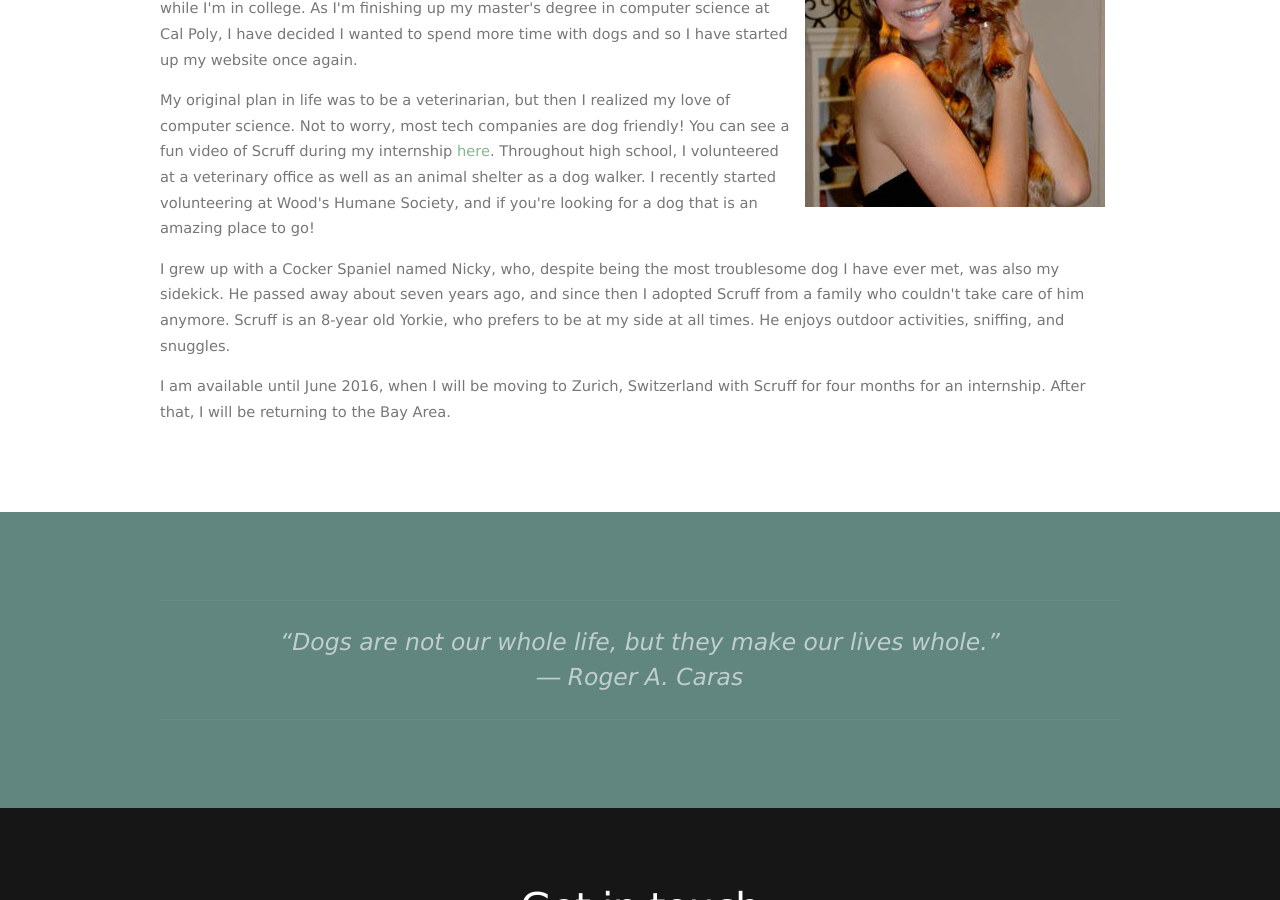
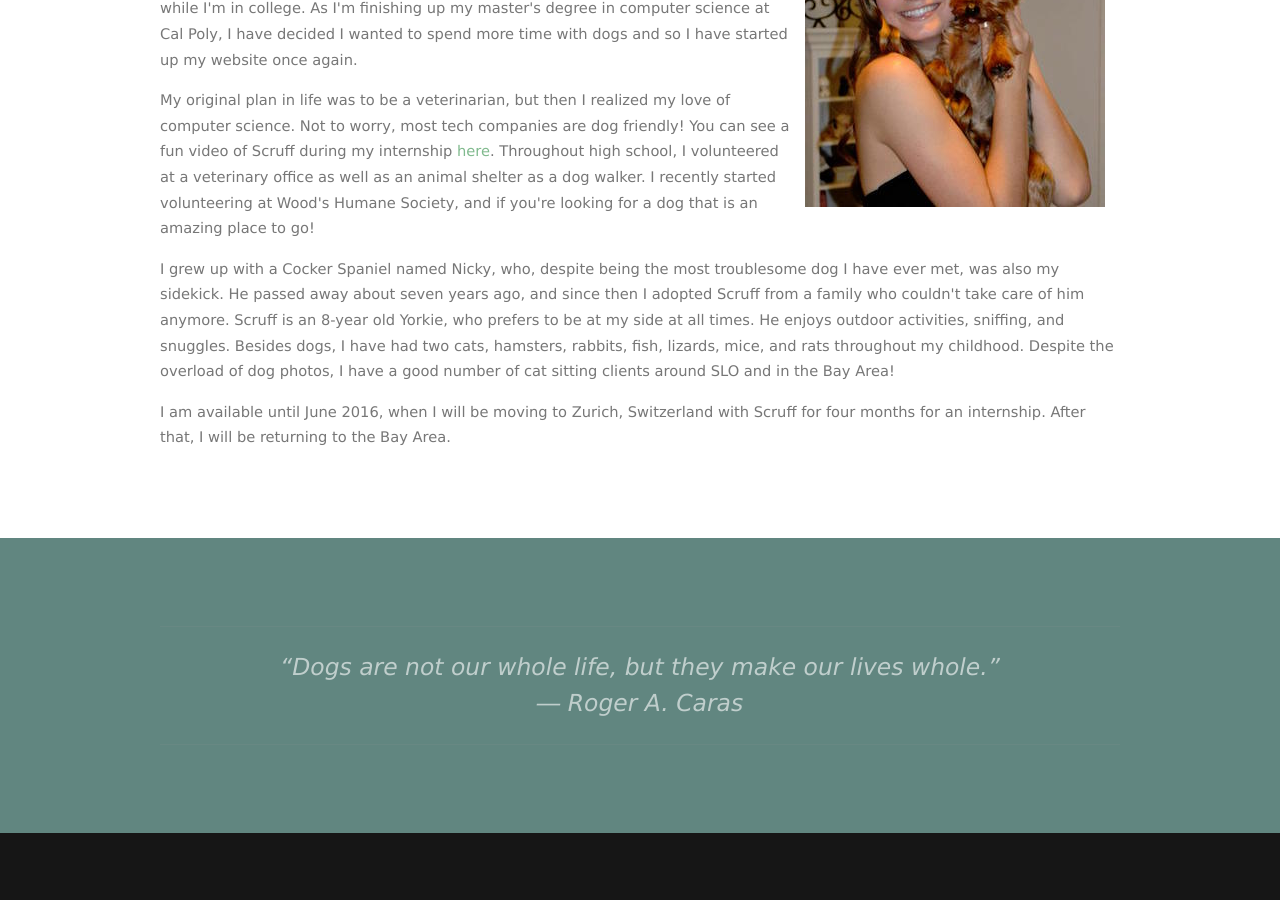
Before and after one commit to vanessaforney/vanessaforney.github.io, a Jekyll site: the page built from about-me.html, in a window 1280 px wide and 900 px high, scrolled down 785 px. Built offline with Jekyll 4.4.1, drawn with Linux system fonts in a browser that asks for light colours; nearby versions of some CDN libraries.

Commit message:
Fixes images

```diff
--- a/about-me.html
+++ b/about-me.html
@@ -18,7 +18,7 @@ layout: default
 				My original plan in life was to be a veterinarian, but then I realized my love of computer science. Not to worry, most tech companies are dog friendly! You can see a fun video of Scruff during my internship <a href="https://www.youtube.com/watch?v=upquRwSaBqs">here</a>. Throughout high school, I volunteered at a veterinary office as well as an animal shelter as a dog walker. I recently started volunteering at Wood's Humane Society, and if you're looking for a dog that is an amazing place to go!
 				</p>
 				<p>
-				I grew up with a Cocker Spaniel named Nicky, who, despite being the most troublesome dog I have ever met, was also my sidekick. He passed away about seven years ago, and since then I adopted Scruff from a family who couldn't take care of him anymore. Scruff is an 8-year old Yorkie, who prefers to be at my side at all times. He enjoys outdoor activities, sniffing, and snuggles.
+				I grew up with a Cocker Spaniel named Nicky, who, despite being the most troublesome dog I have ever met, was also my sidekick. He passed away about seven years ago, and since then I adopted Scruff from a family who couldn't take care of him anymore. Scruff is an 8-year old Yorkie, who prefers to be at my side at all times. He enjoys outdoor activities, sniffing, and snuggles. Besides dogs, I have had two cats, hamsters, rabbits, fish, lizards, mice, and rats throughout my childhood. Despite the overload of dog photos, I have a good number of cat sitting clients around SLO and in the Bay Area!
 				</p>
 				<p>
 				I am available until June 2016, when I will be moving to Zurich, Switzerland with Scruff for four months for an internship. After that, I will be returning to the Bay Area.
--- a/past-clients.html
+++ b/past-clients.html
@@ -13,7 +13,7 @@ layout: default
 				<img src="assets/images/past-clients/scruff.jpg" alt="Scruff" height="300" width="300">
 				<img src="assets/images/past-clients/scruff2.jpg" alt="Scruff" height="300" width="300">
 				<img src="assets/images/past-clients/koda.jpg" alt="Scruff" height="300" width="300">
-				<img src="assets/images/past-clients/bodaboda.jpg" alt="Scruff" height="300" width="300">
+				<img src="assets/images/past-clients/bodaboda.png" alt="Scruff" height="300" width="300">
 				<img src="assets/images/past-clients/chase.jpg" alt="Scruff" height="300" width="300">
 				<img src="assets/images/past-clients/cj.jpg" alt="Scruff" height="300" width="300">
 				<img src="assets/images/past-clients/elly.jpg" alt="Scruff" height="300" width="300">
@@ -27,7 +27,7 @@ layout: default
 				<img src="assets/images/past-clients/moose2.jpg" alt="Scruff" height="300" width="300">
 				<img src="assets/images/past-clients/oscarbrooke.jpg" alt="Scruff" height="300" width="300">
 				<img src="assets/images/past-clients/scout.jpg" alt="Scruff" height="300" width="300">
-				<img src="assets/images/past-clients/scoutspencer.jpg" alt="Scruff" height="300" width="300">
+				<img src="assets/images/past-clients/scoutspencer.png" alt="Scruff" height="300" width="300">
 				<img src="assets/images/past-clients/tired.jpg" alt="Scruff" height="300" width="300">
 				<img src="assets/images/past-clients/mitchell2.jpg" alt="Scruff" height="300" width="300">
 				<img src="assets/images/past-clients/keenai.jpg" alt="Scruff" height="300" width="300">
```
Also changed, not shown: assets/images/past-clients/bodaboda.JPG (deleted), assets/images/past-clients/bodaboda.png (added), assets/images/past-clients/scoutspencer.JPG (deleted), assets/images/past-clients/scoutspencer.png (added), assets/images/paw.png (added).
